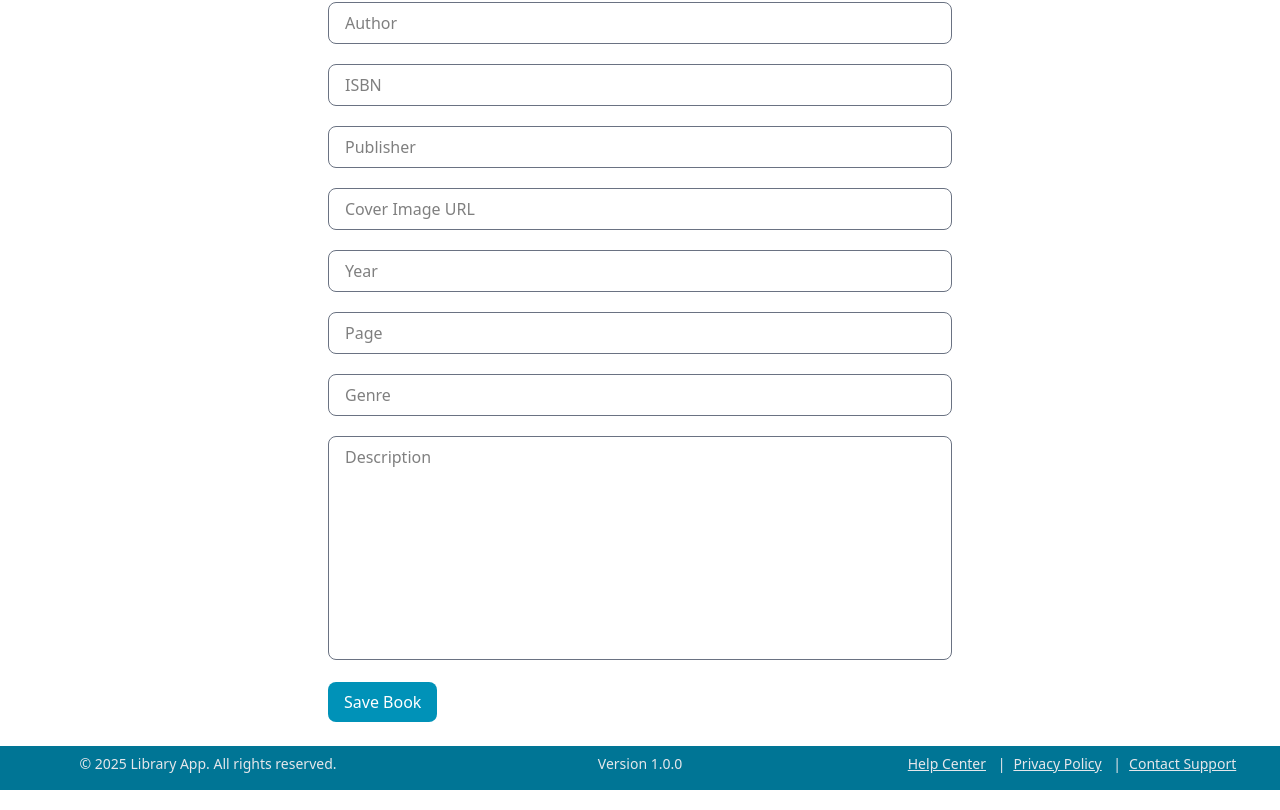
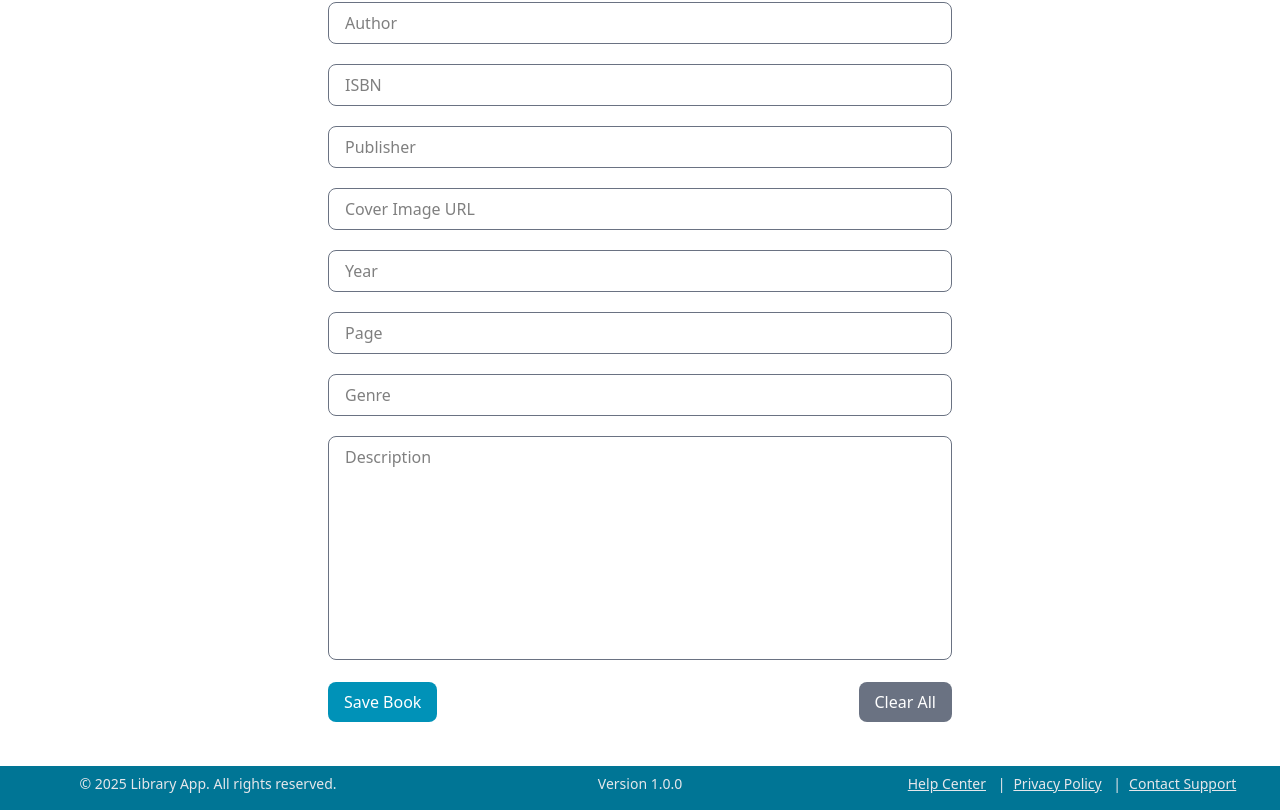
Before and after one commit to Marlesk/library-management-frontend, a React (Vite) app: page /admin/books/add in a window 1280 px wide. Shown: the part 299-1109 px from the top of the page. Built offline with nearby package versions, Linux system fonts and the light colour scheme; no server answers; sample sign-in values are in the browser's storage.

Commit message:
add clear all button and reset

```diff
--- a/src/components/admin/books/add/InputForm.tsx
+++ b/src/components/admin/books/add/InputForm.tsx
@@ -134,7 +134,15 @@ const InputForm = () => {
         error={errors.description}
       />
 
-      <SaveButton/>
+      <div className="flex justify-between mb-5">
+        <SaveButton/>
+
+        <button type="button" className="px-4 py-2 bg-gray-500 text-white
+          cursor-pointer rounded-lg hover:bg-gray-600" onClick={() => reset()}>
+          Clear All
+        </button>
+     </div>
+
     </form>
   )
 }
```
